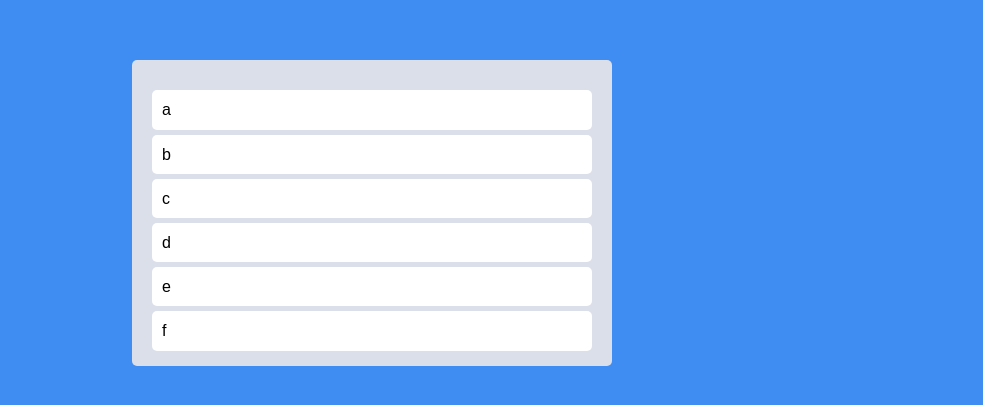
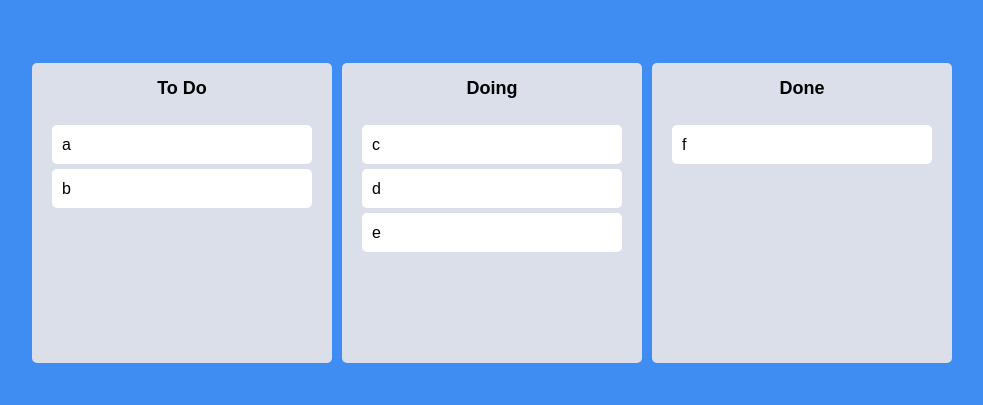
Before and after one commit to hdy86/drag-drop-list, a React (Create React App) app: page / in a window 1280 px wide. Shown: the part 187-592 px from the top of the page, without its empty margins (268-1251 px from the left). Built offline with nearby package versions, Linux system fonts and the light colour scheme.

Commit message:
add 3 board list

```diff
--- a/src/App.tsx
+++ b/src/App.tsx
@@ -1,17 +1,12 @@
 import styled from "styled-components";
-import {
-  DragDropContext,
-  Draggable,
-  Droppable,
-  DropResult,
-} from "react-beautiful-dnd";
+import { DragDropContext, DropResult } from "react-beautiful-dnd";
 import { useRecoilState } from "recoil";
 import { toDoState } from "./atoms";
-import DragabbleCard from "./Components/DragabbleCard";
+import Board from "./Components/Board";
 
 const Wrapper = styled.div`
   display: flex;
-  max-width: 480px;
+  max-width: 680px;
   width: 100%;
   margin: 0 auto;
   justify-content: center;
@@ -21,44 +16,57 @@ const Wrapper = styled.div`
 const Boards = styled.div`
   display: grid;
   width: 100%;
-  grid-template-columns: repeat(1, 1fr);
-`;
-const Board = styled.div`
-  min-height: 200px;
-  background-color: ${(props) => props.theme.boardColor};
-  padding: 30px 20px 10px;
-  border-radius: 5px;
+  gap: 10px;
+  grid-template-columns: repeat(3, 1fr);
 `;
 
 function App() {
   const [toDos, setToDos] = useRecoilState(toDoState);
-  const onDragEnd = ({ draggableId, destination, source }: DropResult) => {
+  const onDragEnd = (info: DropResult) => {
+    const { destination, draggableId, source } = info;
+
     if (!destination) return;
+    if (destination?.droppableId === source.droppableId) {
+      // same board movement.
+      setToDos((allBoards) => {
+        const boardCopy = [...allBoards[source.droppableId]];
+        boardCopy.splice(source.index, 1);
+        boardCopy.splice(destination?.index, 0, draggableId);
+        return { ...allBoards, [source.droppableId]: boardCopy };
+      });
+    }
+    if (destination.droppableId !== source.droppableId) {
+      // cross board movement.
+      setToDos((allBoards) => {
+        const sourceBoard = [...allBoards[source.droppableId]];
+        const destinationBoard = [...allBoards[destination.droppableId]];
+        sourceBoard.splice(source.index, 1);
+        destinationBoard.splice(destination?.index, 0, draggableId);
+        return {
+          ...allBoards,
+          [source.droppableId]: sourceBoard,
+          [destination.droppableId]: destinationBoard,
+        };
+      });
+    }
 
-    setToDos((oldToDos) => {
+    /* setToDos((oldToDos) => {
       const copyToDos = [...oldToDos];
-      // 1) Delete item on source.index
+      // 1) Delete item on source.index.
       copyToDos.splice(source.index, 1);
-      // 2) Put back the item on the destination.index
+      // 2) Put back the item on the destination.index.
       copyToDos.splice(destination?.index, 0, draggableId);
       return copyToDos;
-    });
+    }); */
   };
 
   return (
     <DragDropContext onDragEnd={onDragEnd}>
       <Wrapper>
         <Boards>
-          <Droppable droppableId="one">
-            {(provided) => (
-              <Board ref={provided.innerRef} {...provided.droppableProps}>
-                {toDos.map((toDo, index) => (
-                  <DragabbleCard key={toDo} index={index} toDo={toDo} />
-                ))}
-                {provided.placeholder}
-              </Board>
-            )}
-          </Droppable>
+          {Object.keys(toDos).map((boardId) => (
+            <Board key={boardId} boardId={boardId} toDos={toDos[boardId]} />
+          ))}
         </Boards>
       </Wrapper>
     </DragDropContext>
--- a/src/Components/Board.tsx
+++ b/src/Components/Board.tsx
@@ -3,10 +3,12 @@ import { Droppable } from "react-beautiful-dnd";
 import DragabbleCard from "./DragabbleCard";
 
 const Wrapper = styled.div`
+  display: flex;
+  flex-direction: column;
   width: 300px;
   min-height: 300px;
   background-color: ${(props) => props.theme.boardColor};
-  padding: 10px 20px;
+  padding: 15px 5px;
   border-radius: 5px;
 `;
 const Title = styled.h2`
@@ -14,6 +16,24 @@ const Title = styled.h2`
   font-weight: 600;
   margin-bottom: 10px;
   font-size: 18px;
+`;
+
+interface IAreaProps {
+  isDraggingOver: boolean;
+  isDraggingFromThis: boolean;
+}
+
+const Area = styled.div<IAreaProps>`
+  flex-grow: 1;
+  background-color: ${(props) =>
+    props.isDraggingOver
+      ? "#b2bec3"
+      : props.isDraggingFromThis
+      ? "#dfe6e9"
+      : "transparent"};
+  padding: 15px;
+  border-radius: 5px;
+  transition: background-color 0.3s ease-in-out;
 `;
 
 interface IBoardProps {
@@ -26,13 +46,18 @@ function Board({ toDos, boardId }: IBoardProps) {
     <Wrapper>
       <Title>{boardId}</Title>
       <Droppable droppableId={boardId}>
-        {(provided) => (
-          <div ref={provided.innerRef} {...provided.droppableProps}>
+        {(provided, snapshot) => (
+          <Area
+            isDraggingOver={snapshot.isDraggingOver}
+            isDraggingFromThis={Boolean(snapshot.draggingFromThisWith)}
+            ref={provided.innerRef}
+            {...provided.droppableProps}
+          >
             {toDos.map((toDo, index) => (
               <DragabbleCard key={toDo} index={index} toDo={toDo} />
             ))}
             {provided.placeholder}
-          </div>
+          </Area>
         )}
       </Droppable>
     </Wrapper>
--- a/src/Components/DragabbleCard.tsx
+++ b/src/Components/DragabbleCard.tsx
@@ -2,8 +2,11 @@ import React from "react";
 import styled from "styled-components";
 import { Draggable } from "react-beautiful-dnd";
 
-const Card = styled.div`
-  background-color: ${(props) => props.theme.cardColor};
+const Card = styled.div<{ isDragging: boolean }>`
+  background-color: ${(props) =>
+    props.isDragging ? "#74b9ff" : props.theme.cardColor};
+  box-shadow: ${(props) =>
+    props.isDragging ? "0 2px 5px rgba(0,0,0,0.2)" : "none"};
   margin-bottom: 5px;
   padding: 10px;
   border-radius: 5px;
@@ -17,8 +20,9 @@ interface IDragabbleCardProps {
 function DragabbleCard({ toDo, index }: IDragabbleCardProps) {
   return (
     <Draggable key={toDo} draggableId={toDo} index={index}>
-      {(provided) => (
+      {(provided, snapshot) => (
         <Card
+          isDragging={snapshot.isDragging}
           ref={provided.innerRef}
           {...provided.draggableProps}
           {...provided.dragHandleProps}
--- a/src/atoms.tsx
+++ b/src/atoms.tsx
@@ -1,6 +1,14 @@
 import { atom, selector } from "recoil";
 
-export const toDoState = atom({
+interface IToDoState {
+  [key: string]: string[];
+}
+
+export const toDoState = atom<IToDoState>({
   key: "toDo",
-  default: ["a", "b", "c", "d", "e", "f"],
+  default: {
+    "To Do": ["a", "b"],
+    Doing: ["c", "d", "e"],
+    Done: ["f"],
+  },
 });
```
Also changed, not shown: package.json (+6 -2 lines), 1 other file (tests, documents, lock files or other folders).
